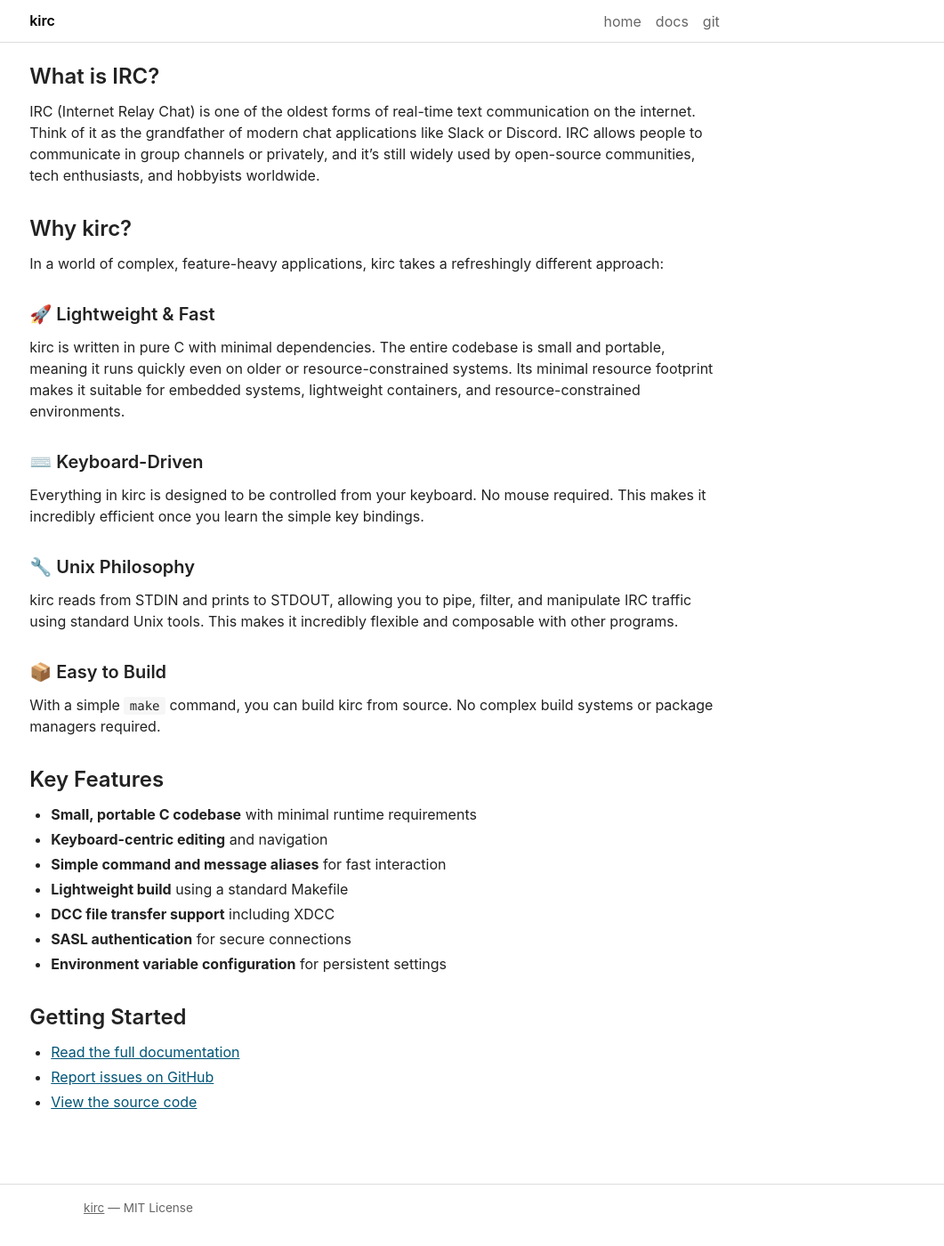
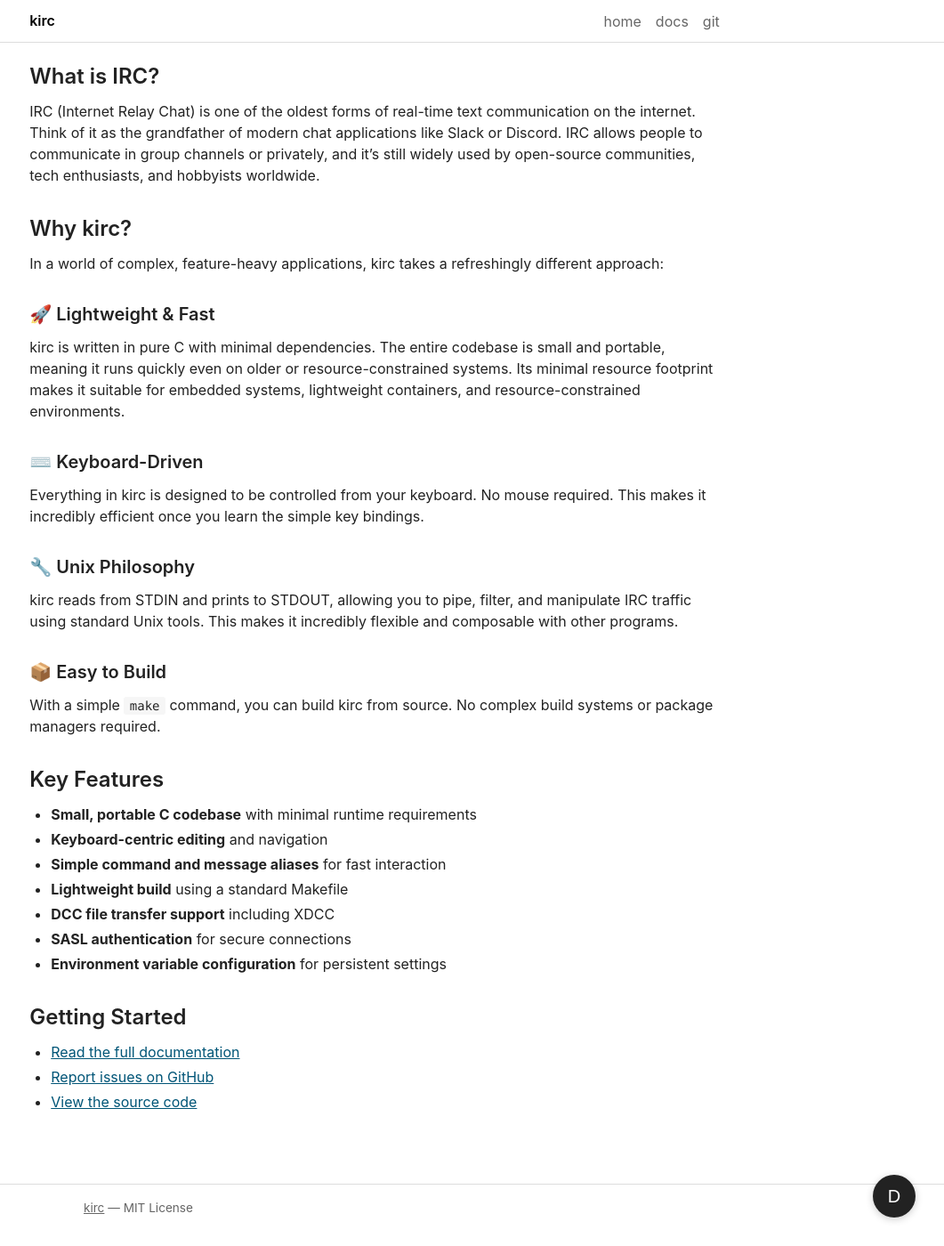
Before and after one commit to mcpcpc/kirc.dev, a Jekyll site: the page built from index.md, in a window 1280 px wide and 1400 px high, scrolled down 152 px. Shown: the whole window at 89% size, without its empty margins (219-1280 px from the left). Built offline with Jekyll 4.4.1, drawn with Linux system fonts in a browser that asks for light colours.

Commit message:
add light/dark toggler

```diff
--- a/_layouts/default.html
+++ b/_layouts/default.html
@@ -232,6 +232,34 @@
         border-color: #333;
       }
     }
+    .theme-toggle {
+      position: fixed;
+      bottom: 2rem;
+      right: 2rem;
+      width: 3rem;
+      height: 3rem;
+      border-radius: 50%;
+      border: none;
+      background: var(--color-text);
+      color: var(--color-bg);
+      cursor: pointer;
+      box-shadow: 0 2px 8px rgba(0, 0, 0, 0.2);
+      display: flex;
+      align-items: center;
+      justify-content: center;
+      font-size: 1.25rem;
+      transition: transform 0.2s, box-shadow 0.2s;
+      z-index: 1000;
+    }
+
+    .theme-toggle:hover {
+      transform: scale(1.1);
+      box-shadow: 0 4px 12px rgba(0, 0, 0, 0.3);
+    }
+
+    .theme-toggle:active {
+      transform: scale(0.95);
+    }
   </style>
 </head>
 <body>
@@ -253,5 +281,37 @@
       <p><a href="https://github.com/mcpcpc/kirc">kirc</a> &mdash; MIT License</p>
     </div>
   </footer>
+  <button class="theme-toggle" id="themeToggle" aria-label="Toggle dark mode">
+    <span id="themeIcon">L</span>
+  </button>
+  <script>
+    (function() {
+      const savedTheme = localStorage.getItem('theme');
+      const prefersDark = window.matchMedia('(prefers-color-scheme: dark)').matches;
+      const theme = savedTheme || (prefersDark ? 'dark' : 'light');
+      document.documentElement.setAttribute('data-theme', theme);
+    })();
+  </script>
+  <script>
+    const toggle = document.getElementById('themeToggle');
+    const icon = document.getElementById('themeIcon');
+    const root = document.documentElement;
+
+    function updateIcon(theme) {
+      icon.textContent = theme === 'dark' ? 'L' : 'D';
+    }
+
+    const currentTheme = root.getAttribute('data-theme');
+    updateIcon(currentTheme);
+
+    toggle.addEventListener('click', () => {
+      const currentTheme = root.getAttribute('data-theme');
+      const newTheme = currentTheme === 'dark' ? 'light' : 'dark';
+
+      root.setAttribute('data-theme', newTheme);
+      localStorage.setItem('theme', newTheme);
+      updateIcon(newTheme);
+    });
+  </script>
 </body>
 </html>
```
